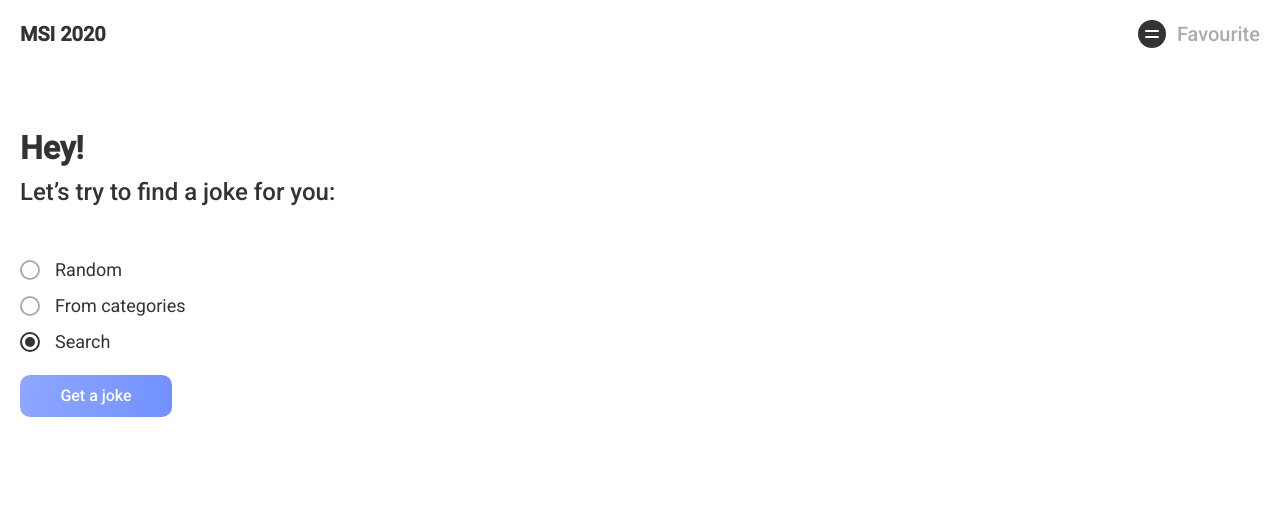
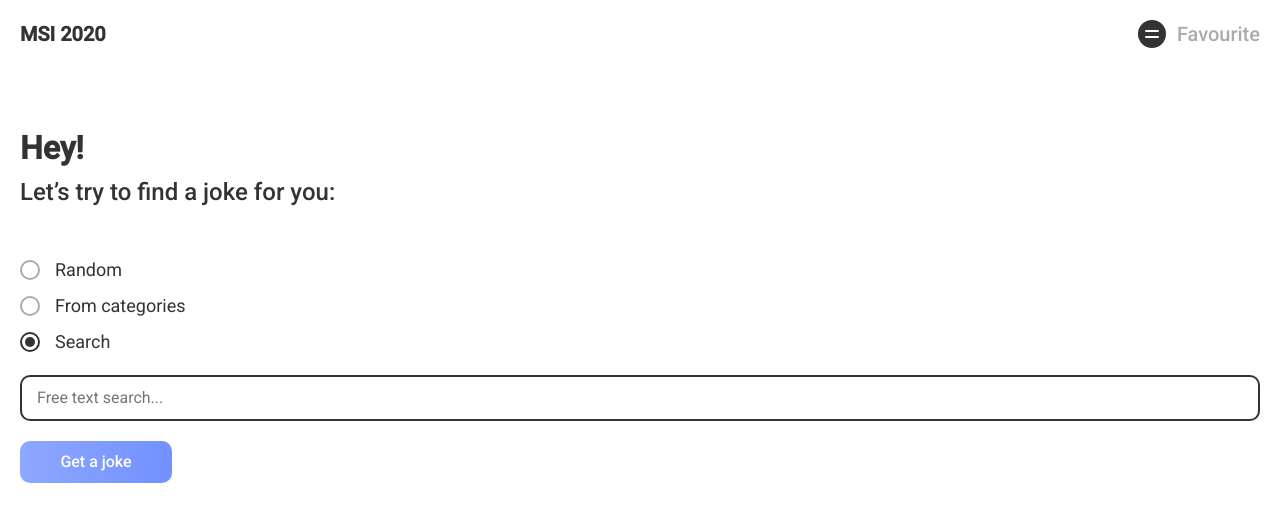
Before and after one commit to illiapelypenko/msi2020, a React (Create React App) app: page / in a window 1280 px wide. Both pictures are taken after a click on the label "Search". Shown: the top 522 px of the page. Built offline with nearby package versions, Linux system fonts and the light colour scheme.

Commit message:
main component styling done

```diff
--- a/src/components/JokeFinder/JokeFinder.js
+++ b/src/components/JokeFinder/JokeFinder.js
@@ -26,6 +26,10 @@ const JokeFinder = ({ categories }) => {
 
 	const handleChange = (e) => {
 		setValue(e.target.value);
+	};
+
+	const handleSearchChange = (e) => {
+		setSearchText(e.target.value);
 	};
 
 	const handleSubmit = () => {};
@@ -59,6 +63,15 @@ const JokeFinder = ({ categories }) => {
 					text={'Search'}
 					onChange={handleChange}
 				/>
+				{value === 'search' ? (
+					<input
+						className='jokeFinder__search'
+						type='text'
+						placeholder='Free text search...'
+						value={searchText}
+						onChange={handleSearchChange}
+					/>
+				) : null}
 				<input
 					className='jokeFinder__submit-btn'
 					type='submit'
--- a/src/components/JokeFinder/JokeFinder.scss
+++ b/src/components/JokeFinder/JokeFinder.scss
@@ -77,6 +77,15 @@
 				line-height: 26px;
 			}
 		}
+
+		.jokeFinder__search {
+			border: 2px solid #333333;
+			border-radius: 10px;
+			font-size: 16px;
+			line-height: 22px;
+			padding: 10px 15px;
+			margin-top: 20px;
+		}
 	}
 
 	.jokeFinder__submit-btn {
```
